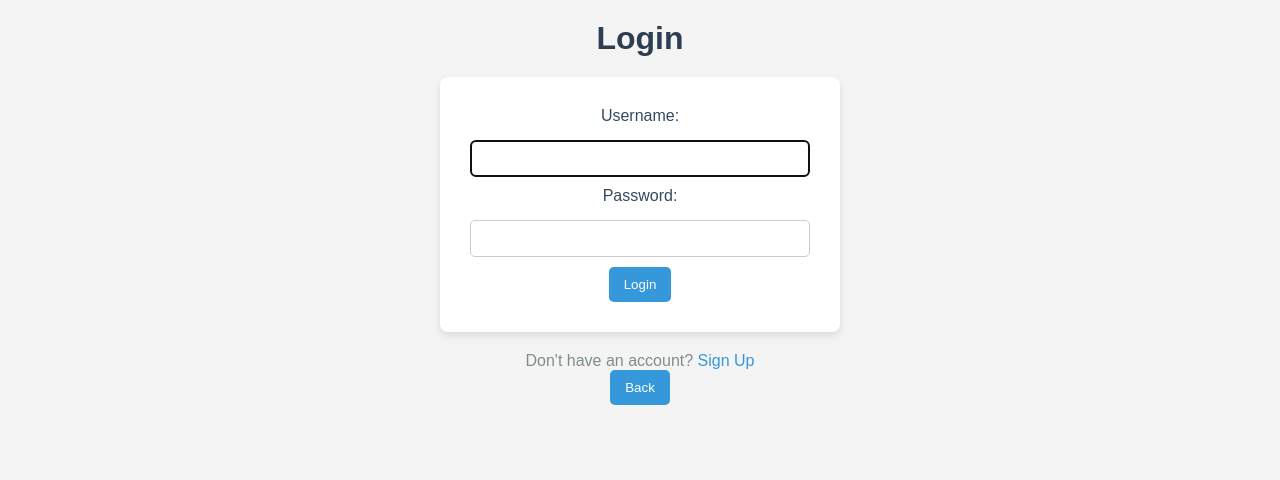
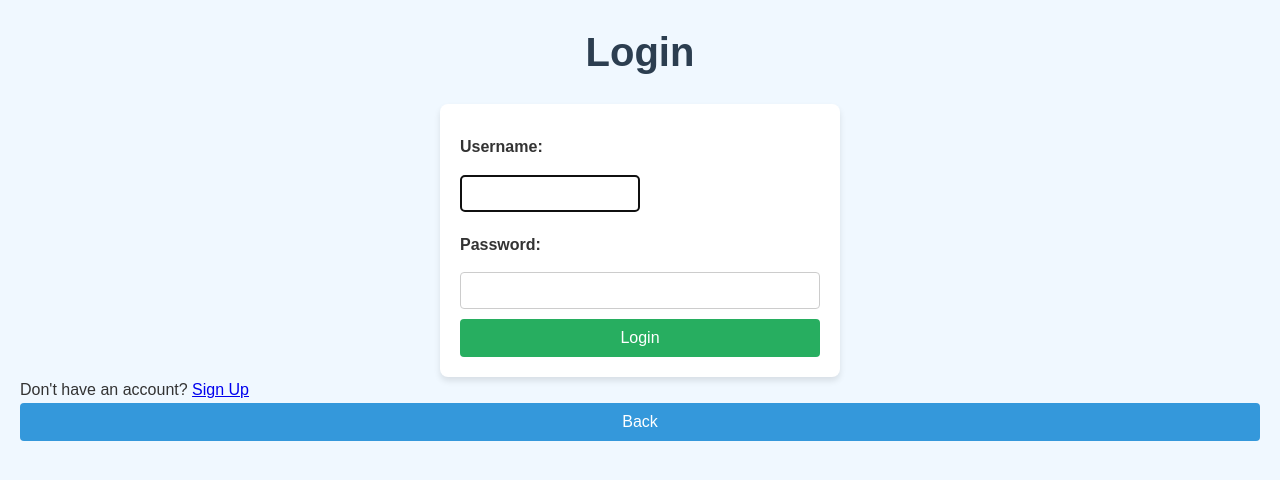
Before and after one commit to jbowen1000/CSCVI---Javon, a Django app: page / in a window 1280 px wide. Shown: the top 480 px of the page. Run offline with Django 5.2, Linux system fonts and the light colour scheme.

Commit message:
Added styles.css with basic styling for pages

```diff
--- a/WeatherNow/WeatherNow/weather/static/css/styles.css
+++ b/WeatherNow/WeatherNow/weather/static/css/styles.css
@@ -1,4 +1,4 @@
-/* General Reset */
+/* Reset some basic styles */
 * {
     margin: 0;
     padding: 0;
@@ -6,37 +6,34 @@
 }
 
 body {
-    font-family: 'Arial', sans-serif;
-    background-color: #f4f4f4; /* Light gray background */
-    color: #333; /* Dark text for readability */
+    font-family: Arial, sans-serif;
+    background-color: #f0f8ff;
+    color: #333;
     padding: 20px;
-    text-align: center;
+    line-height: 1.6;
 }
 
-h1, h2 {
-    color: #2c3e50; /* Darker text for headings */
-}
-
-p {
-    color: #7f8c8d; /* Lighter text color for paragraphs */
+h1 {
+    text-align: center;
+    color: #2c3e50;
+    font-size: 2.5rem;
+    margin-bottom: 20px;
 }
 
 /* Form styling */
 form {
-    background-color: #fff;
-    padding: 30px;
+    max-width: 400px;
+    margin: 0 auto;
+    background-color: #ffffff;
+    padding: 20px;
     border-radius: 8px;
-    box-shadow: 0 4px 8px rgba(0, 0, 0, 0.1);
-    width: 100%;
-    max-width: 400px;
-    margin: 20px auto;
+    box-shadow: 0 4px 6px rgba(0, 0, 0, 0.1);
 }
 
 label {
-    font-size: 1rem;
     display: block;
-    margin-bottom: 5px;
-    color: #34495e;
+    margin: 10px 0 5px;
+    font-weight: bold;
 }
 
 input[type="text"], input[type="password"] {
@@ -44,45 +41,59 @@ input[type="text"], input[type="password"] {
     padding: 10px;
     margin: 10px 0;
     border: 1px solid #ccc;
-    border-radius: 5px;
+    border-radius: 4px;
 }
 
 button {
-    padding: 10px 15px;
-    background-color: #3498db; /* Blue button */
+    background-color: #3498db;
     color: white;
+    padding: 10px;
     border: none;
-    border-radius: 5px;
+    border-radius: 4px;
     cursor: pointer;
-    transition: background-color 0.3s ease;
+    width: 100%;
+    font-size: 1rem;
 }
 
 button:hover {
-    background-color: #2980b9; /* Darker blue on hover */
+    background-color: #2980b9;
 }
 
-/* Back Button */
-.back-button {
-    padding: 10px 15px;
-    background-color: #e74c3c; /* Red back button */
+/* Back Button Styling */
+.back-btn {
+    display: inline-block;
+    margin-top: 10px;
+    padding: 10px;
+    background-color: #2c3e50;
     color: white;
-    border: none;
     border-radius: 5px;
-    cursor: pointer;
-    margin-top: 20px;
-    transition: background-color 0.3s ease;
-}
-
-.back-button:hover {
-    background-color: #c0392b; /* Darker red on hover */
-}
-
-/* Link styles */
-a {
-    color: #3498db;
+    text-align: center;
     text-decoration: none;
 }
 
-a:hover {
-    text-decoration: underline;
+.back-btn:hover {
+    background-color: #34495e;
 }
+
+/* Weather page search section */
+.weather-search {
+    text-align: center;
+    margin-top: 30px;
+}
+
+input[type="text"] {
+    width: 50%;
+    padding: 10px;
+    border-radius: 4px;
+    margin-right: 10px;
+}
+
+button[type="submit"] {
+    background-color: #27ae60;
+    padding: 10px 20px;
+    font-size: 1rem;
+}
+
+button[type="submit"]:hover {
+    background-color: #2ecc71;
+}
```
Also changed, not shown: WeatherNow/WeatherNow/db.sqlite3, WeatherNow/WeatherNow/myapp/views.py (line endings or trailing spaces).
